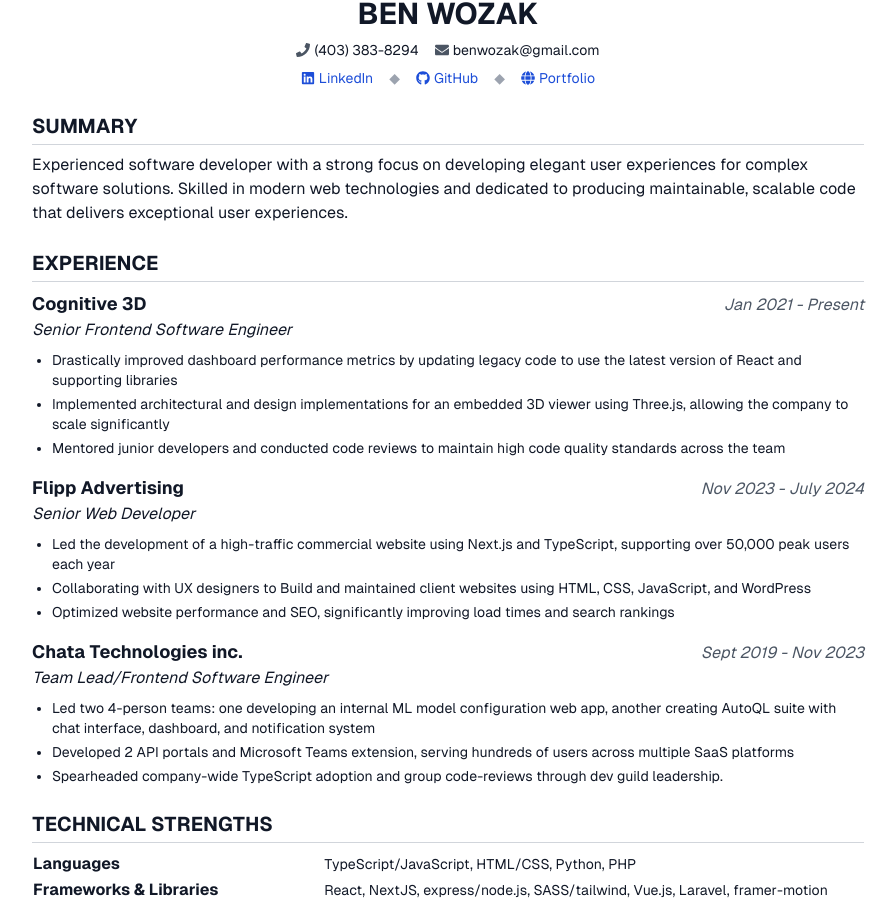
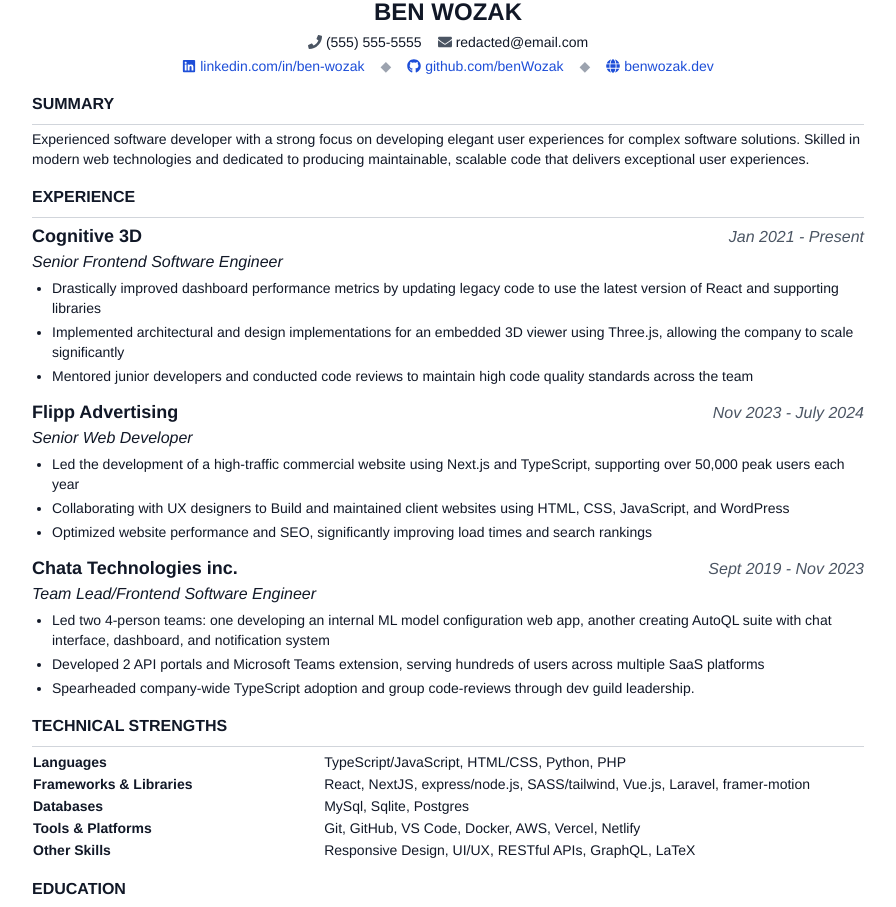
Before and after one commit to benWozak/portfolio-v2, a Next.js app: page /resume in a window 1280 px wide. Shown: the part 116-1023 px from the top of the page, without its empty margins (192-1088 px from the left). Built offline with nearby package versions, Linux system fonts and the light colour scheme; no server answers.

Commit message:
updated resume

```diff
--- a/src/app/resume/page.tsx
+++ b/src/app/resume/page.tsx
@@ -1,6 +1,7 @@
 "use client";
 
 import React, { useState, useEffect } from "react";
+import ReactDOM from "react-dom";
 import Resume from "@/components/resume/Resume";
 import { ResumeData } from "@/types/resume";
 import resumeData from "@/data/resume.json";
@@ -54,29 +55,81 @@
     const element = document.getElementById("resume-container");
     if (!element) return;
 
+    setIsGeneratingPDF(true);
+
+    const phoneElements = element.querySelectorAll(".phone-display");
+    const emailElements = element.querySelectorAll(".email-display");
+
+    // Store original values
+    const originalValues = {
+      phones: Array.from(phoneElements).map((el) => el.textContent),
+      emails: Array.from(emailElements).map((el) => el.textContent),
+    };
+
+    // Replace with actual values for PDF
+    phoneElements.forEach((el) => {
+      el.textContent = resumeData!.phone;
+    });
+    emailElements.forEach((el) => {
+      el.textContent = resumeData!.email;
+    });
+
     toast.loading("Generating PDF from HTML...");
     const filename = `${resumeData?.full_name.replace(/\s+/g, "_")}_Resume.pdf`;
 
     const options = {
-      margin: [0.5, 0.5, 0.5, 0.5],
+      margin: [0.3, 0.5, 0.3, 0.5], // [top, right, bottom, left]
       filename: filename,
       image: { type: "jpeg", quality: 0.98 },
-      html2canvas: { scale: 2, useCORS: true },
-      jsPDF: { unit: "in", format: "letter", orientation: "portrait" },
+      html2canvas: {
+        scale: 2,
+        useCORS: true,
+        letterRendering: true,
+        scrollY: 0,
+        windowWidth: document.documentElement.offsetWidth,
+      },
+      jsPDF: {
+        unit: "in",
+        format: "letter",
+        orientation: "portrait",
+        compress: true,
+        precision: 16, // Higher precision for positioning
+      },
+      pagebreak: { mode: ["avoid-all"] }, // To prevent text from being cut between pages
     };
 
     html2pdfLib()
       .set(options)
-      .from(element)
+      .from(element) // Use the original element, but with un-redacted info
       .save()
       .then(() => {
         toast.dismiss();
-        toast.success("HTML PDF generated successfully!");
+        toast.success("PDF generated successfully!");
+
+        // Restore original values
+        phoneElements.forEach((el, i) => {
+          el.textContent = originalValues.phones[i];
+        });
+        emailElements.forEach((el, i) => {
+          el.textContent = originalValues.emails[i];
+        });
+
+        setIsGeneratingPDF(false);
       })
       .catch((error: any) => {
         toast.dismiss();
-        toast.error("Failed to generate HTML PDF");
-        console.error("Error generating HTML PDF:", error);
+        toast.error("Failed to generate PDF");
+        console.error("Error generating PDF:", error);
+
+        // Restore original values on error too
+        phoneElements.forEach((el, i) => {
+          el.textContent = originalValues.phones[i];
+        });
+        emailElements.forEach((el, i) => {
+          el.textContent = originalValues.emails[i];
+        });
+
+        setIsGeneratingPDF(false);
       });
   };
 
@@ -118,6 +171,7 @@
         data={resumeData}
         onExportPDF={handleExportHTMLPDF}
         isGeneratingPDF={isGeneratingPDF}
+        hideContactInfo={true}
       />
     </div>
   );
--- a/src/components/content/Projects.tsx
+++ b/src/components/content/Projects.tsx
@@ -59,7 +59,7 @@
           className="mt-8 lg:mt-16 flex justify-center"
           variants={itemVariants}
         >
-          <CTAButton href="/projects" className="w-72">
+          <CTAButton type="secondary" href="/projects" className="w-72">
             See More
           </CTAButton>
         </motion.div>
--- a/src/components/resume/Resume.tsx
+++ b/src/components/resume/Resume.tsx
@@ -10,22 +10,25 @@
 } from "react-icons/fa";
 import { ResumeData } from "../../types/resume";
 import Link from "next/link";
+import { cleanUrl } from "../../utils/functions/format";
 
 interface ResumeProps {
   data: ResumeData;
   onExportPDF: () => void;
   isGeneratingPDF?: boolean;
+  hideContactInfo?: boolean;
 }
 
 const Resume: React.FC<ResumeProps> = ({
   data,
   onExportPDF,
   isGeneratingPDF = false,
+  hideContactInfo = true,
 }) => {
   return (
-    <div className="relative max-w-4xl mx-auto pt-4">
+    <div className="relative max-w-4xl mx-auto pt-4 mt-8 font-[helvetica]">
       {/* Export Buttons */}
-      <div className="absolute top-8 right-4 print:hidden flex gap-2">
+      <div className="absolute top-0 right-4 print:hidden flex gap-2">
         <button
           onClick={onExportPDF}
           className="bg-primary hover:bg-primary/80 text-white px-4 py-2 rounded shadow transition-colors flex items-center gap-2"
@@ -40,23 +43,28 @@
           <FaAddressCard /> Contact Me
         </Link>
       </div>
-
       {/* Resume Container */}
       <div
         id="resume-container"
-        className="bg-white shadow-lg p-8 my-8 max-w-4xl mx-auto"
+        className="bg-white shadow-lg p-8 max-w-4xl mx-auto rounded" /* Reduced padding from p-8 to p-6 */
       >
         {/* Header */}
-        <header className="text-center mb-6">
-          <h1 className="text-3xl font-bold uppercase mb-2 text-gray-900">
+        <header className="text-center mb-4">
+          <h1 className="text-2xl font-bold uppercase mb-1 text-gray-900">
             {data.full_name}
           </h1>
-          <div className="flex justify-center gap-4 text-sm mb-2">
+          <div className="flex justify-center gap-4 text-sm mb-1">
             <span className="flex items-center gap-1 text-gray-900">
-              <FaPhone className="text-gray-600" /> {data.phone}
+              <FaPhone className="text-gray-600" />
+              <span className="phone-display">
+                {hideContactInfo ? "(555) 555-5555" : data.phone}
+              </span>
             </span>
             <span className="flex items-center gap-1 text-gray-900">
-              <FaEnvelope className="text-gray-600" /> {data.email}
+              <FaEnvelope className="text-gray-600" />
+              <span className="email-display">
+                {hideContactInfo ? "redacted@email.com" : data.email}
+              </span>
             </span>
           </div>
           <div className="flex justify-center gap-4 text-sm">
@@ -66,7 +74,7 @@
               rel="noopener noreferrer"
               className="flex items-center gap-1 text-blue-700 hover:underline"
             >
-              <FaLinkedin /> LinkedIn
+              <FaLinkedin /> {cleanUrl(data.socials.linkedin_url)}
             </a>
             <span className="text-gray-400">◆</span>
             <a
@@ -75,7 +83,7 @@
               rel="noopener noreferrer"
               className="flex items-center gap-1 text-blue-700 hover:underline"
             >
-              <FaGithub /> GitHub
+              <FaGithub /> {cleanUrl(data.socials.github_url)}
             </a>
             <span className="text-gray-400">◆</span>
             <a
@@ -84,34 +92,33 @@
               rel="noopener noreferrer"
               className="flex items-center gap-1 text-blue-700 hover:underline"
             >
-              <FaGlobe /> Portfolio
+              <FaGlobe /> {cleanUrl(data.socials.portfolio_url)}
             </a>
           </div>
         </header>
 
         {/* Summary Section */}
-        <section className="mb-6 text-gray-900">
-          <h2 className="text-xl font-bold uppercase mb-2 pb-1 border-b border-gray-300">
+        <section className="mb-4 text-gray-900">
+          <h2 className="font-bold uppercase mb-1 pb-2 border-b border-gray-300">
             Summary
           </h2>
-          <p className="mt-2">{data.summary}</p>
+          <p className="mt-1 text-sm">{data.summary}</p>{" "}
         </section>
 
         {/* Experience Section */}
-        <section className="mb-6 text-gray-900">
-          <h2 className="text-xl font-bold uppercase mb-2 pb-1 border-b border-gray-300">
+        <section className="mb-4 text-gray-900">
+          <h2 className="font-bold uppercase mb-1 pb-2 border-b border-gray-300">
             Experience
           </h2>
-
           {data.experience.map((exp, index) => (
-            <div key={index} className="mb-4">
+            <div key={index} className="mb-3">
               <div className="flex justify-between items-baseline">
                 <h3 className="text-lg font-bold">{exp.company}</h3>
                 <span className="text-gray-600 italic">
                   {exp.duration.startDate} - {exp.duration.endDate || "Present"}
                 </span>
               </div>
-              <div className="flex justify-between items-baseline mb-2">
+              <div className="flex justify-between items-baseline mb-1">
                 <p className="italic">{exp.position}</p>
               </div>
               <ul className="list-disc ml-5 text-sm">
@@ -126,18 +133,18 @@
         </section>
 
         {/* Technical Strengths Section */}
-        <section className="mb-6 text-gray-900">
-          <h2 className="text-xl font-bold uppercase mb-2 pb-1 border-b border-gray-300">
+        <section className="mb-4 text-gray-900">
+          <h2 className="font-bold uppercase mb-1 pb-2 border-b border-gray-300">
             Technical Strengths
           </h2>
           <table className="w-full">
             <tbody>
               {data.skills.map((skill, index) => (
-                <tr key={index} className="mb-1">
+                <tr key={index} className="mb-0.3 text-sm">
                   <td className="font-bold pr-4 align-top w-[35%]">
                     {skill.skill_title}
                   </td>
-                  <td className="text-sm">{skill.skill_items}</td>
+                  <td>{skill.skill_items}</td>
                 </tr>
               ))}
             </tbody>
@@ -145,20 +152,20 @@
         </section>
 
         {/* Education Section */}
-        <section className="mb-6 text-gray-900">
-          <h2 className="text-xl font-bold uppercase mb-2 pb-1 border-b border-gray-300">
+        <section className="mb-2 text-gray-900">
+          <h2 className="font-bold uppercase mb-1 pb-2 border-b border-gray-300">
             Education
           </h2>
           <div className="flex justify-between items-baseline">
-            <h3 className="text-lg font-bold">
+            <h3 className="font-bold">
               {data.education.institution}, {data.education.location}
             </h3>
-            <span className="text-gray-600 italic">
+            <span className="text-gray-600 italic text-sm">
               {data.education.duration.startDate} -{" "}
               {data.education.duration.endDate || "Present"}
             </span>
           </div>
-          <p>{data.education.degree}</p>
+          <p className="text-sm">{data.education.degree}</p>
         </section>
       </div>
     </div>
--- a/src/utils/functions/format.ts
+++ b/src/utils/functions/format.ts
@@ -98,3 +98,15 @@
     .replace(/[^\w\s-]/g, '') // Remove all non-word chars except spaces and hyphens
     .replace(/[\s-]+/g, '_'); // Replace spaces and hyphens with single underscore
 }
+
+/**
+ * Cleans a URL by removing 'https://', 'www.' and trailing '/'
+ * @param url - The URL to clean
+ * @returns The cleaned URL string
+ */
+export function cleanUrl(url: string): string {
+  if (!url) return '';
+
+  // Using regex to remove https://, www. and trailing slash
+  return url.replace(/^(https?:\/\/)?(www\.)?/, '').replace(/\/$/, '');
+}
```
